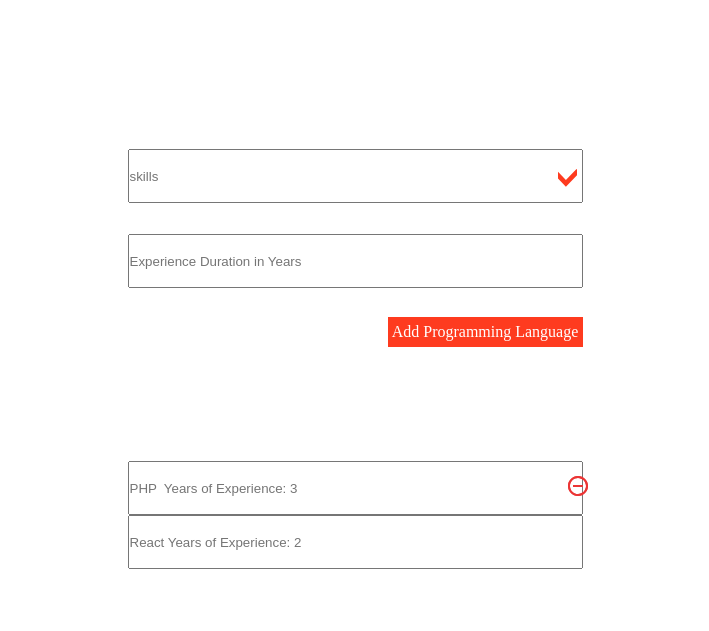
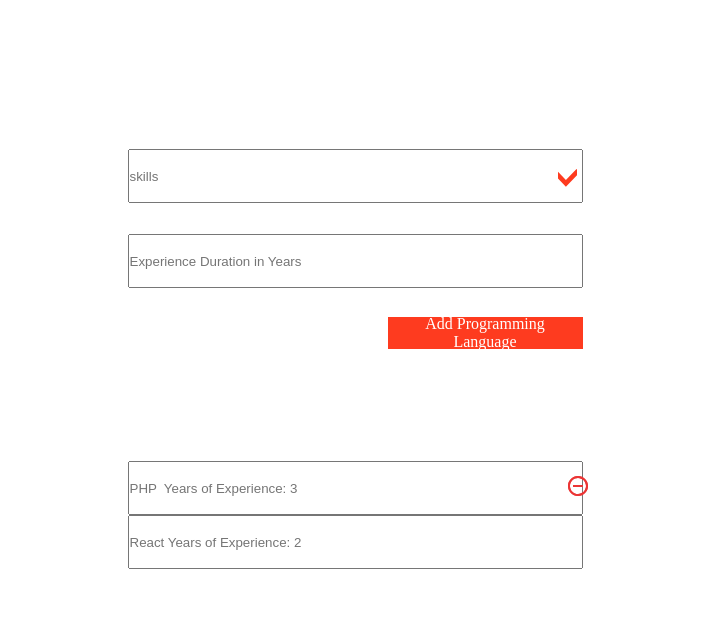
Before and after one commit to bob-justbob/Redberry, a plain HTML site: page technicalSkillset.html in a window 1280 px wide. Shown: the part 169-800 px from the top of the page, without its empty margins (285-994 px from the left). Drawn offline with Linux system fonts and the light colour scheme.

Commit message:
added padding to technical skill input-a a

```diff
--- a/style/tenicalskillset.css
+++ b/style/tenicalskillset.css
@@ -121,6 +121,8 @@ input {
     display: flex;
     justify-content: center;
     align-items: center;
+    padding: 2vh 0;
+
 }
 
 
@@ -128,6 +130,7 @@ input {
 .input-a a {
     color: #ffffff;
     padding: 5px 4px;
+    padding: 3vh;
 }
 
 
```
